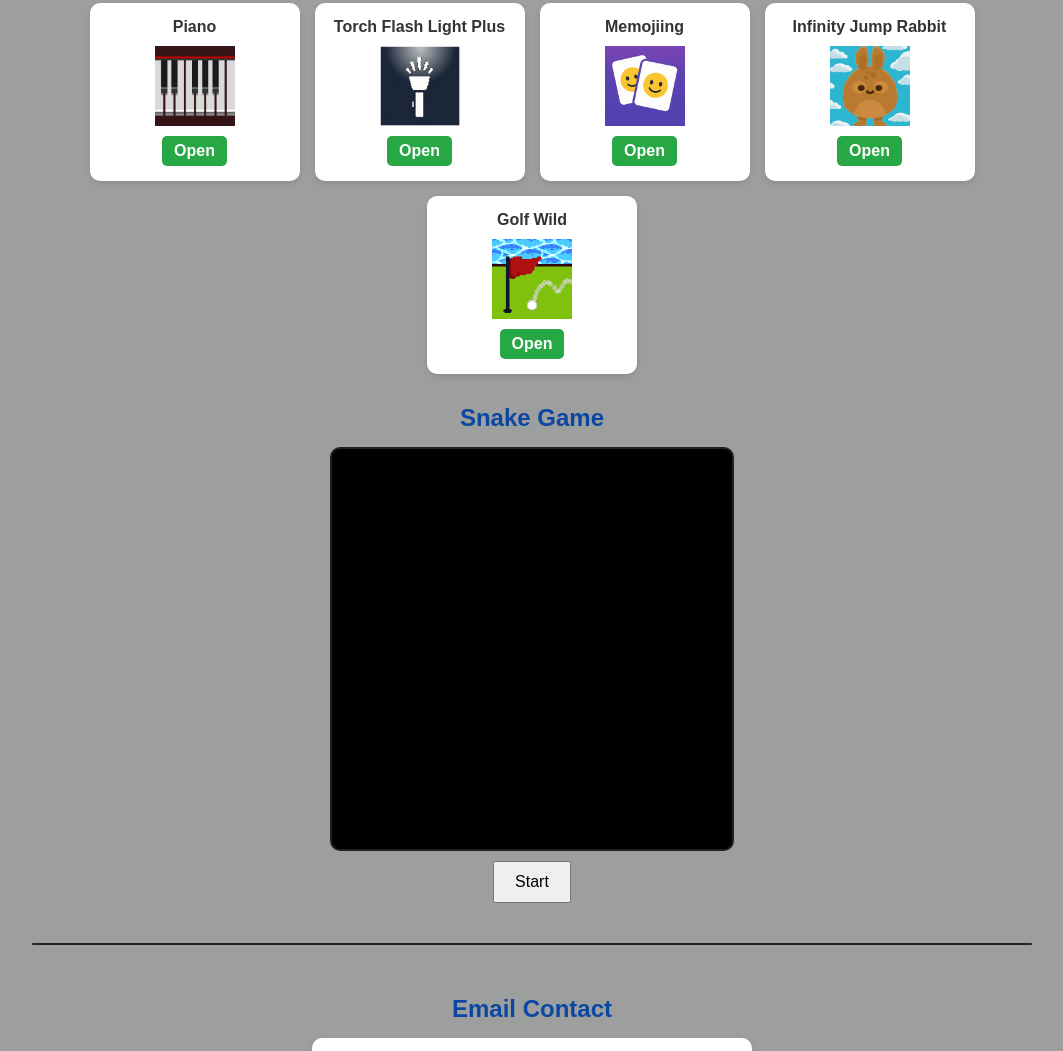
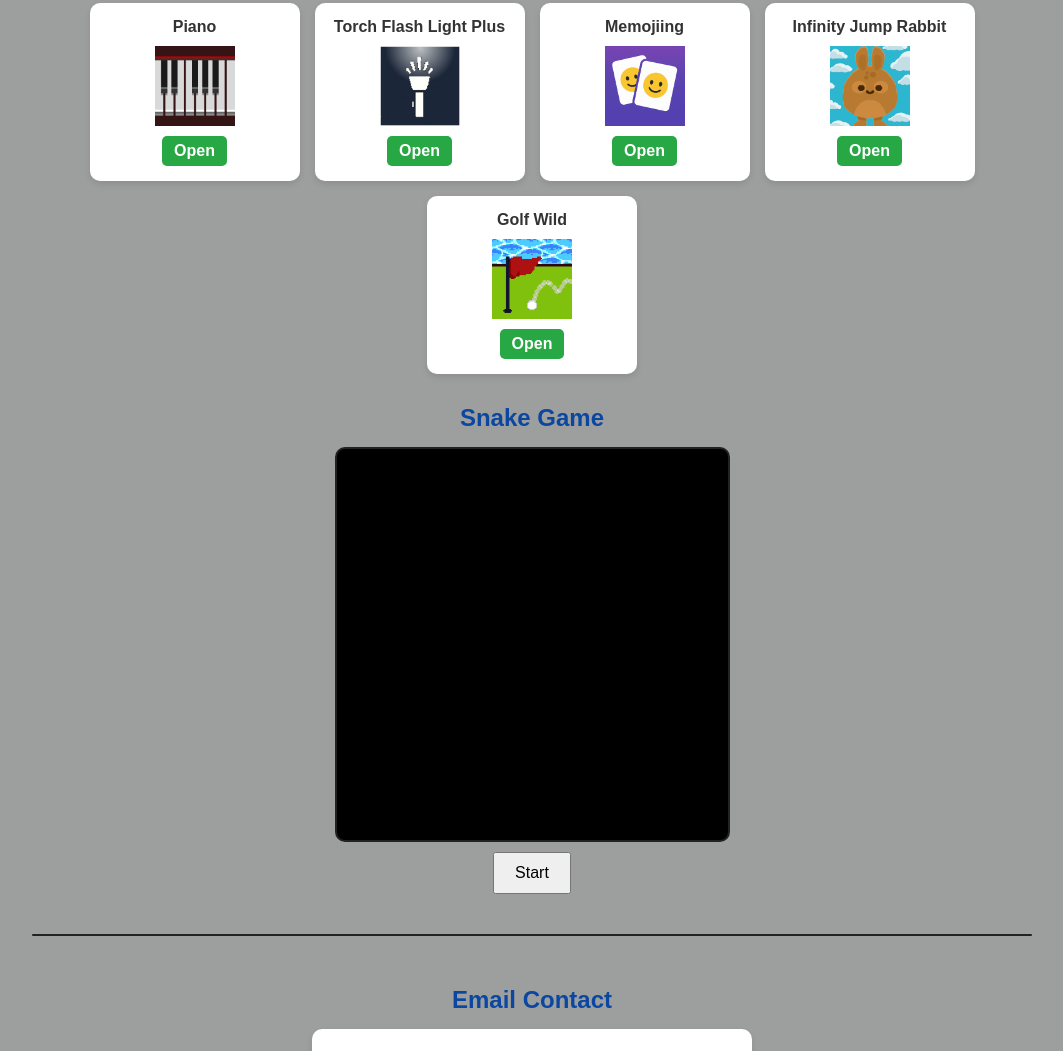
Before and after one commit to BlackSkull-k/app-ads-BlackSkull-k, a plain HTML site: page index.html in a window 1280 px wide. Shown: the part 231-1282 px from the top of the page, without its empty margins (108-1171 px from the left). Drawn offline with Linux system fonts and the light colour scheme.

Commit message:
Update index.html

```diff
--- a/index.html
+++ b/index.html
@@ -260,7 +260,7 @@
 const canvas = document.getElementById("gameCanvas");
 const ctx = canvas.getContext("2d");
 
-let gridSize = 25;
+let gridSize = 23;
 let box;
 let snake = [{x: 0, y: 0}];
 let food;
@@ -268,7 +268,7 @@ let sparks = [];
 let score = 0;
 let d = "RIGHT";
 let gameRunning = false; // controllo del gioco
-let lastTime = 0, speed = 5;
+let lastTime = 0, speed = 6;
 
 function resizeCanvas() {
   const size = Math.min(window.innerWidth * 0.9, 400);
```
